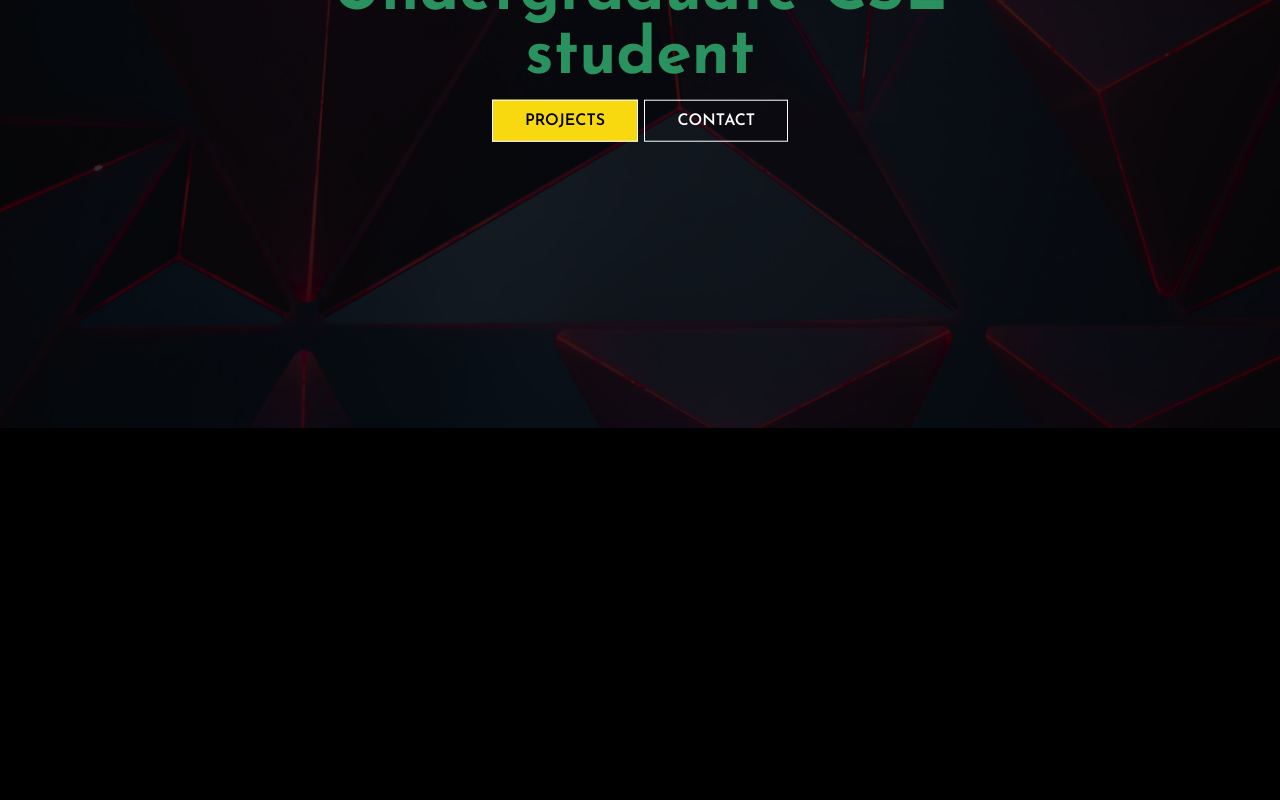
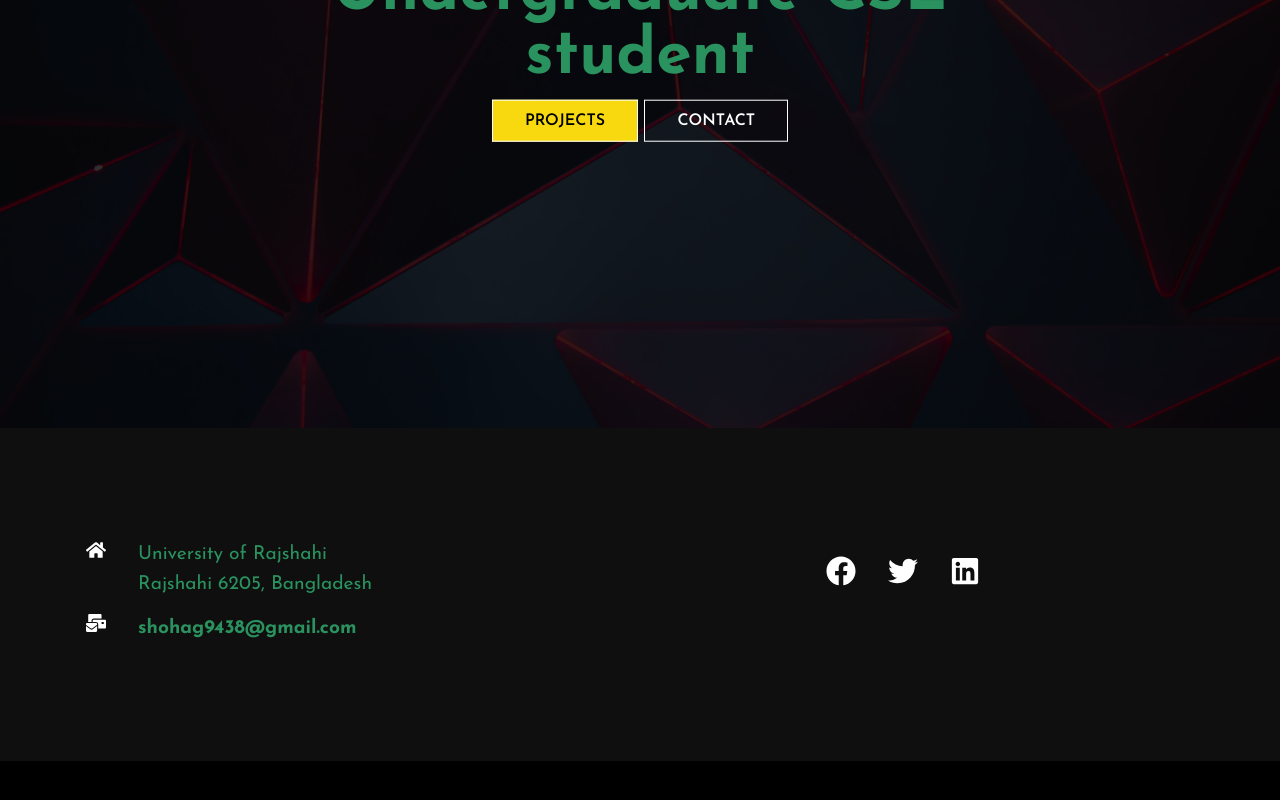
Before and after one commit to khalid-shohag/khalid-shohag.github.io, a React (Create React App) app: page / in a window 1280 px wide. Shown: the part 372-1172 px from the top of the page. Before the commit the page ends 804 px from the top, so only its background shows below. Built offline with nearby package versions, Linux system fonts and the light colour scheme.

Commit message:
Footer is created and added to the home page

```diff
--- /dev/null
+++ b/src/components/Footer.js
@@ -0,0 +1,42 @@
+import "./FooterStyles.css"
+
+import React from 'react'
+import {FaHome, FaPhone, FaMailBulk, FaFacebook, FaTwitter, FaLinkedin} from 'react-icons/fa'
+
+const Footer = () => {
+  return (
+    <div className="footer">
+      <div className="footer-container">
+        <div className="left">
+          <div className="location">
+            <FaHome size={20} style={ {color: "#fff",
+            marginRight: "2rem"} } />
+            <div>
+                <p>University of Rajshahi</p>
+                <p>Rajshahi 6205, Bangladesh</p>
+            </div>
+          </div>
+          <div className="phone">
+            <h4><FaMailBulk size={20} style={ {color: "#fff",
+            marginRight: "2rem"} } />
+            shohag9438@gmail.com</h4>
+
+          </div>
+        </div>
+        <div className="right">
+          <div className="social">
+          <FaFacebook size={30} style={ {color: "#fff",
+            marginRight: "2rem"} } />
+          <FaTwitter size={30} style={ {color: "#fff",
+            marginRight: "2rem"} } />
+          <FaLinkedin size={30} style={ {color: "#fff",
+            marginRight: "2rem"} } />
+          </div>
+
+        </div>
+      </div>
+    </div>
+  )
+}
+
+export default Footer
--- /dev/null
+++ b/src/components/FooterStyles.css
@@ -0,0 +1,59 @@
+.footer {
+    width: 100%;
+    padding: 6rem 0;
+    background-color: rgba(19, 19, 19, 0.8);
+}
+
+.footer-container {
+    max-width: 1140px;
+    margin: auto;
+    display: grid;
+    grid-template-columns: repeat(2, 1fr);
+    grid-gap: 40px;
+}
+
+.left {
+    height: 100%;
+    max-width: 100%;
+    display: flex;
+    flex-direction: column;
+    padding: 1rem;
+}
+
+.location {
+    display: flex;
+    margin-bottom: 0.8rem;
+}
+
+.location p {
+    line-height: 30px;
+}
+
+.right {
+    height: 200%;
+    max-width: 200%;
+    display: flex;
+    flex-direction: column;
+    padding: 1rem;
+    margin-left: 150px;
+}
+
+.social {
+    margin-top: 1rem;
+
+}
+
+h4 {
+    font-size: 1.2rem;
+    padding-bottom: 0.7rem;
+}
+
+p {
+    font-size: 1.2rem;
+}
+
+@media screen and (max-width: 640px) {
+    .footer-container {
+        grid-template-columns: 1fr;
+    }
+}
--- a/src/components/HeroImg.js
+++ b/src/components/HeroImg.js
@@ -5,7 +5,7 @@
 import IntroImg from "../assets/pattern.jpg"
 import { Link } from "react-router-dom"
 
-const Heroimg = () => {
+const HeroImg = () => {
   return (
     <div className="hero">
       <div className="mask">
@@ -22,4 +22,4 @@
   )
 }
 
-export default Heroimg
+export default HeroImg
--- a/src/routes/Home.js
+++ b/src/routes/Home.js
@@ -1,12 +1,14 @@
 import React from 'react'
 import Navbar from '../components/Navbar'
 import HeroImg from '../components/HeroImg'
+import Footer from '../components/Footer'
 
 const Home = () => {
   return (
     <div>
      <Navbar />
      <HeroImg />
+     <Footer />
     </div>
   )
 }
```
